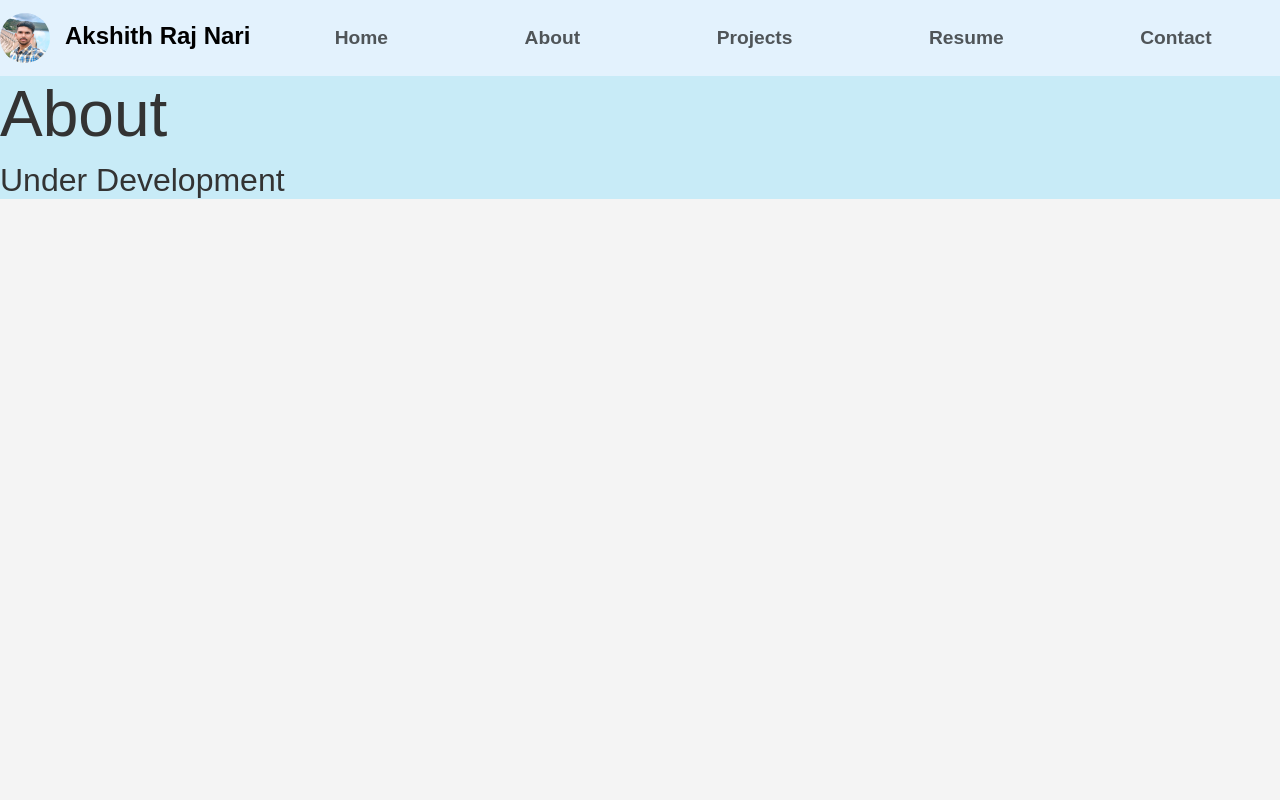
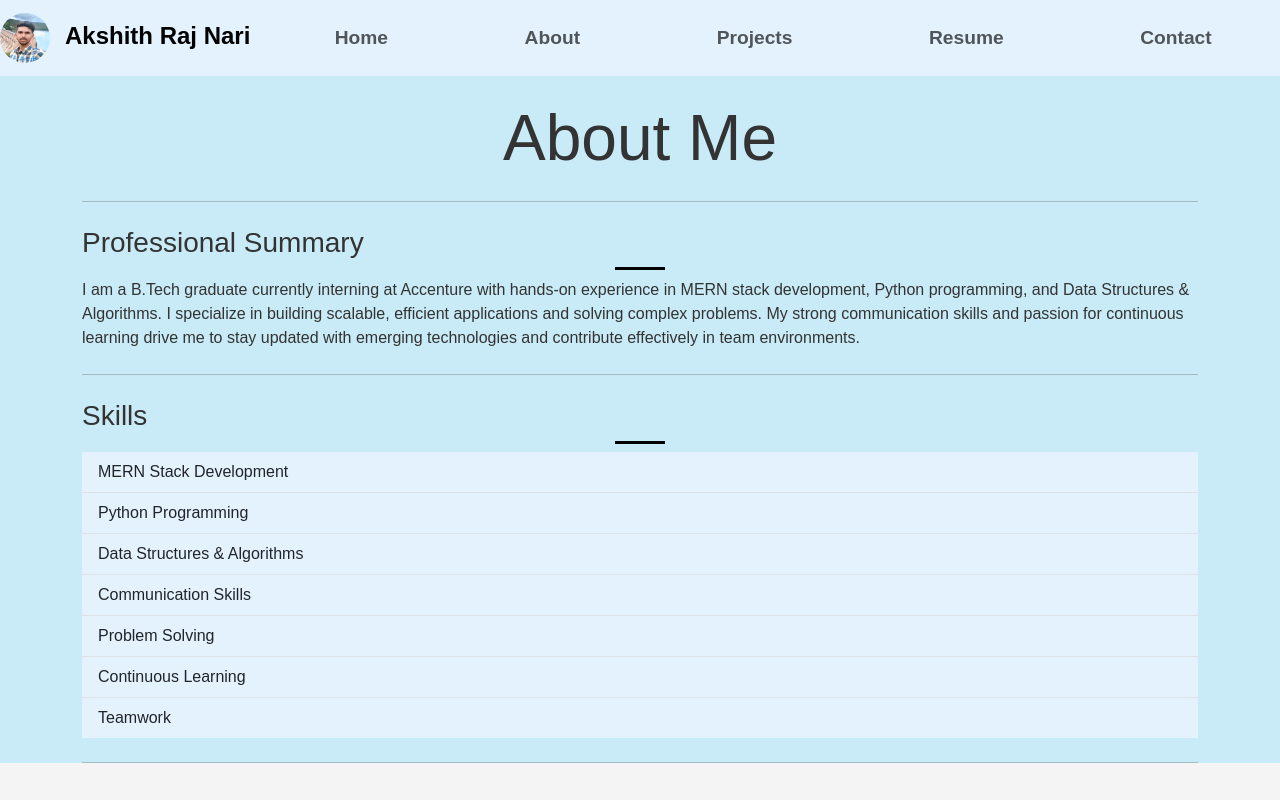
Before and after one commit to Akshith-Raj-Nari/Portfolio_Akshith, a React (Vite) app: page /about in a window 1280 px wide. Built offline with nearby package versions, Linux system fonts and the light colour scheme.

Commit message:
added ContactPage,About Page and updated css

```diff
--- a/src/components/About.jsx
+++ b/src/components/About.jsx
@@ -1,9 +1,44 @@
+import "./assets/css/About.css";
 function About() {
   return (
-    <>
-      <h1 className="display-3">About</h1>
-      <h2>Under Development</h2>
-    </>
+    <div className="container">
+      <div className="about-container">
+        <h1 className="display-3 text-center my-4">About Me</h1>
+        <hr />
+        <section className="professional-summary my-4">
+          <h3>Professional Summary</h3>
+          <p>
+            I am a B.Tech graduate currently interning at Accenture with
+            hands-on experience in MERN stack development, Python programming,
+            and Data Structures & Algorithms. I specialize in building scalable,
+            efficient applications and solving complex problems. My strong
+            communication skills and passion for continuous learning drive me to
+            stay updated with emerging technologies and contribute effectively
+            in team environments.
+          </p>
+        </section>
+        <hr />
+        <section className="skills my-4">
+          <h3>Skills</h3>
+          <ul className="list-group list-group-flush">
+            {[
+              "MERN Stack Development",
+              "Python Programming",
+              "Data Structures & Algorithms",
+              "Communication Skills",
+              "Problem Solving",
+              "Continuous Learning",
+              "Teamwork",
+            ].map((skill, index) => (
+              <li key={index} className="list-group-item">
+                {skill}
+              </li>
+            ))}
+          </ul>
+        </section>
+        <hr />
+      </div>
+    </div>
   );
 }
 
--- a/src/components/Contact.jsx
+++ b/src/components/Contact.jsx
@@ -1,9 +1,97 @@
+import React, { useState } from "react";
+import "./assets/css/contact.css";
+
 function Contact() {
+  const [formData, setFormData] = useState({
+    name: "",
+    email: "",
+    rating: "5",
+    feedback: "",
+  });
+  const { name, email, rating, feedback } = formData;
+
+  const handleChange = (e) => {
+    const { name, value } = e.target;
+    setFormData((prev) => ({ ...prev, [name]: value }));
+  };
+
+  const handleSubmit = (e) => {
+    e.preventDefault();
+    console.log("Form submitted:", formData);
+    alert("Thank you for your feedback! ");
+  };
+
   return (
-    <>
-      <h1 className="display-3">Contact</h1>
-      <h2>Under Development</h2>
-    </>
+    <div
+      className="card contact-card"
+      style={{
+        padding: "20px",
+        maxWidth: "500px",
+        margin: "auto",
+        marginTop: "50px",
+      }}
+    >
+      <h1 className="display-4 text-center">Contact</h1>
+      <form onSubmit={handleSubmit}>
+        <div className="form-group">
+          <label htmlFor="name">Name</label>
+          <input
+            type="text"
+            className="form-control"
+            id="name"
+            name="name"
+            value={name}
+            onChange={handleChange}
+            placeholder="Enter your name"
+            required
+          />
+        </div>
+        <div className="form-group">
+          <label htmlFor="email">Email</label>
+          <input
+            type="email"
+            className="form-control"
+            id="email"
+            name="email"
+            value={email}
+            onChange={handleChange}
+            placeholder="Enter your email"
+            required
+          />
+        </div>
+        <div className="form-group">
+          <label htmlFor="rating">Rating</label>
+          <select
+            className="form-control"
+            id="rating"
+            name="rating"
+            value={rating}
+            onChange={handleChange}
+          >
+            {[1, 2, 3, 4, 5].map((val) => (
+              <option key={val}>{val}</option>
+            ))}
+          </select>
+        </div>
+        <div className="form-group">
+          <label htmlFor="feedback">Suggestions/Feedback</label>
+          <textarea
+            className="form-control"
+            id="feedback"
+            name="feedback"
+            rows="3"
+            value={feedback}
+            onChange={handleChange}
+            placeholder="Enter your feedback"
+          ></textarea>
+        </div>
+        <div className="d-flex justify-content-end gap-2">
+          <button type="submit" className="btn btn-success">
+            Submit
+          </button>
+        </div>
+      </form>
+    </div>
   );
 }
 
--- a/src/components/Projects.jsx
+++ b/src/components/Projects.jsx
@@ -35,7 +35,12 @@ function Projects() {
                 <strong className="fs-4">LINK</strong>
               </div>
               <div className="col-6 col-md-8 col-lg-9 fs-5">
-                <a href={project.url} target="_blank" rel="noopener noreferrer">
+                <a
+                  href={project.url}
+                  target="_blank"
+                  rel="noopener noreferrer"
+                  className="Project-Link"
+                >
                   {project.url && project.name}
                 </a>
               </div>
--- /dev/null
+++ b/src/components/assets/css/About.css
@@ -0,0 +1,56 @@
+/* General fade-in animation */
+@keyframes fadeIn {
+  from {
+    opacity: 0;
+    transform: translateY(20px);
+  }
+  to {
+    opacity: 1;
+    transform: translateY(0);
+  }
+}
+
+/* Apply fade-in animation to the container */
+.about-container {
+  animation: fadeIn 1s ease-in-out;
+}
+
+/* Fade-in for each section with a slight delay */
+.professional-summary {
+  animation: fadeIn 1s ease-in-out;
+  animation-delay: 0.2s;
+  animation-fill-mode: both;
+}
+
+.skills {
+  animation: fadeIn 1s ease-in-out;
+  animation-delay: 0.4s;
+  animation-fill-mode: both;
+}
+
+/* Hover effect for skills list items */
+.list-group-item {
+  background-color: rgb(227, 242, 253);
+  transition: transform 0.3s ease, background-color 0.3s ease;
+}
+
+.list-group-item:hover {
+  transform: scale(1.05);
+  background-color: rgb(152, 208, 248);;
+}
+
+/* Styling for section headers */
+h3 {
+  position: relative;
+  overflow: hidden;
+}
+
+h3::after {
+  content: "";
+  display: block;
+  width: 50px;
+  height: 3px;
+  background-color: #000000;
+  margin: 8px auto 0;
+  animation: fadeIn 1s ease-in-out;
+}
--- /dev/null
+++ b/src/components/assets/css/contact.css
@@ -0,0 +1,12 @@
+.contact-card {
+    background: #fdf6e3;
+    box-shadow: 0 2px 8px rgba(0,0,0,0.08), 0 1.5px 0 #ece2c6 inset;
+    background-image:
+        url('https://img.freepik.com/free-photo/white-paper-texture_1194-2301.jpg?semt=ais_hybrid&w=740'),
+        repeating-linear-gradient(135deg, #f5ecd7 0px, #f5ecd7 4px, #fdf6e3 4px, #fdf6e3 12px);
+    background-size: cover, auto;
+    background-position: center, 0 0;
+    background-repeat: no-repeat, repeat;
+    border-radius: 8px;
+    border: 1px solid #ece2c6;
+}
--- a/src/components/assets/css/projects.css
+++ b/src/components/assets/css/projects.css
@@ -40,14 +40,14 @@
 }
 
 /* Links Styling */
-a {
+ .Project-Link {
   color: #007bff;
   text-decoration: none;
   font-weight: bold;
   transition: color 0.3s ease-in-out;
 }
 
-a:hover {
+.Project-Link:hover {
   color: #0056b3;
   text-decoration: underline;
 }
```
